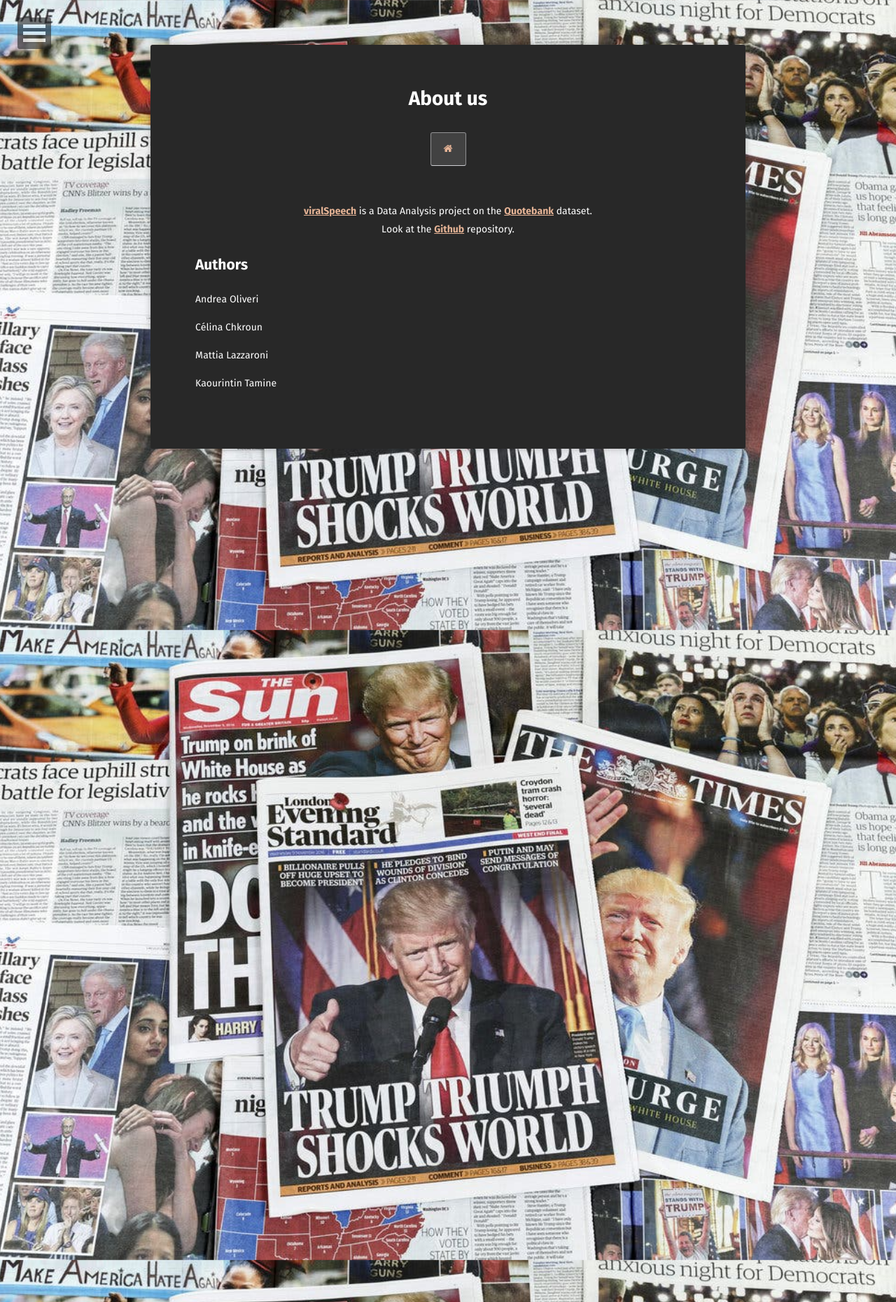
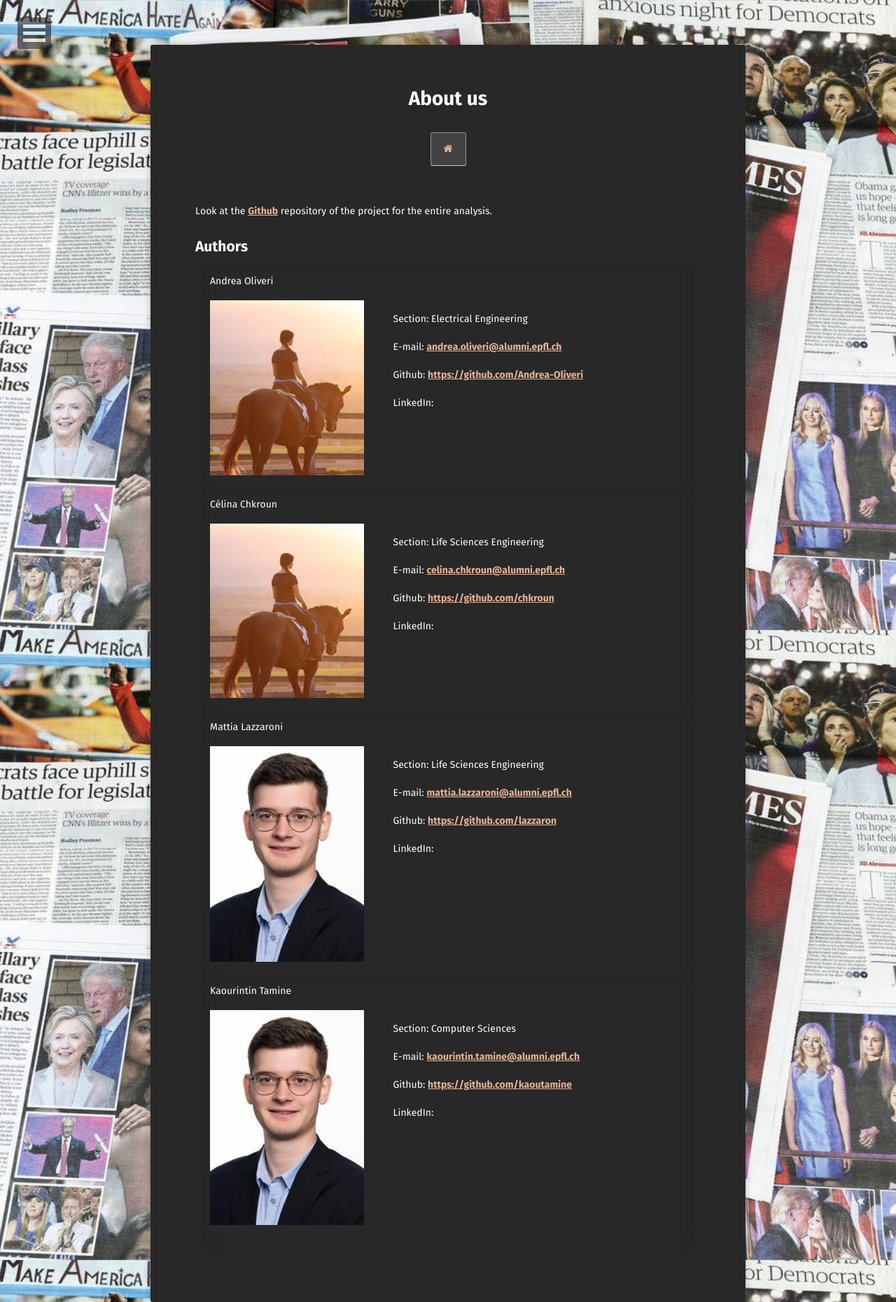
Before and after one commit to kaoutamine/viralSpeech, a Jekyll site: the page built from aboutus/index.md, in a window 1280 px wide. Shown: the whole page at 70% size. Built offline with Jekyll 4.4.1, drawn with Linux system fonts in a browser that asks for light colours; some web fonts are replaced.

Commit message:
about us

```diff
--- /dev/null
+++ b/_includes/profile.html
@@ -0,0 +1,61 @@
+<div class="container-profile">
+    <div class="container-profile">
+        <p>Andrea Oliveri</p>
+        <div class="profile">
+            <div class="profile">
+                <img src="../assets/img/aboutus/celina.jpg">
+            </div>
+            <div class="profile">
+                <p>Section: Electrical Engineering</p>
+                <p>E-mail: <a href="mailto:andrea.oliveri@alumni.epfl.ch"><b>andrea.oliveri@alumni.epfl.ch</b></a></p>
+                <p>Github: <a href="https://github.com/Andrea-Oliveri"><b>https://github.com/Andrea-Oliveri</b></a></p>
+                <p>LinkedIn: </p>
+            </div>
+        </div>
+    </div>
+
+    <div class="container-profile">
+        <p>Célina Chkroun</p>
+        <div class="profile">
+            <div class="profile">
+                <img src="../assets/img/aboutus/celina.jpg">
+            </div>
+            <div class="profile">
+                <p>Section: Life Sciences Engineering</p>
+                <p>E-mail: <a href="mailto:celina.chkroun@alumni.epfl.ch"><b>celina.chkroun@alumni.epfl.ch</b></a></p>
+                <p>Github: <a href="https://github.com/chkroun"><b>https://github.com/chkroun</b></a></p>
+                <p>LinkedIn: </p>
+            </div>
+        </div>
+    </div>
+
+    <div class="container-profile">
+        <p>Mattia Lazzaroni</p>
+        <div class="profile">
+            <div class="profile">
+                <img src="../assets/img/aboutus/mattia.jpg">
+            </div>
+            <div class="profile">
+                <p>Section: Life Sciences Engineering</p>
+                <p>E-mail: <a href="mailto:mattia.lazzaroni@alumni.epfl.ch"><b>mattia.lazzaroni@alumni.epfl.ch</b></a></p>
+                <p>Github: <a href="https://github.com/lazzaron"><b>https://github.com/lazzaron</b></a></p>
+                <p>LinkedIn: </p>
+            </div>
+        </div>
+    </div>
+
+    <div class="container-profile">
+        <p>Kaourintin Tamine</p>
+        <div class="profile">
+            <div class="profile">
+                <img src="../assets/img/aboutus/mattia.jpg">
+            </div>
+            <div class="profile">
+                <p>Section: Computer Sciences</p>
+                <p>E-mail: <a href="mailto:kaourintin.tamine@alumni.epfl.ch"><b>kaourintin.tamine@alumni.epfl.ch</b></a></p>
+                <p>Github: <a href="https://github.com/kaoutamine"><b>https://github.com/kaoutamine</b></a></p>
+                <p>LinkedIn: </p>
+            </div>
+        </div>
+    </div>
+</div>
--- a/_sass/elements.scss
+++ b/_sass/elements.scss
@@ -71,6 +71,17 @@
         color: $info;
       }
     }
+}
+
+.profile {
+    align-content: center;
+    display: inline-block;
+    vertical-align: top;
+    margin-right:1cm;
+}
+
+.profile img {
+    width: 220px;
 }
 
 .bottom-nav {
--- a/_sass/site.scss
+++ b/_sass/site.scss
@@ -91,13 +91,40 @@ body {
         width: 90%;
     }
 }
+
+.container-profile {
+    width: 48rem;
+    max-width: 680px;
+    padding-bottom: 15px;
+    margin-left: 0px;
+    margin-right: 0px;
+    @include center-block();
+    background-color: $color_shark;
+    color: $white;
+    z-index: 1;
+    border-radius: 0px;
+    box-shadow: 0 0 10px 0 rgba($color_shark,0.3);
+    @include transition(.5s);
+
+    @media #{$small} {
+        width: 100%;
+        box-shadow: none;
+    }
+
+    @media #{$medium} {
+        width: 90%;
+    }
+}
+
 .row {
     margin-top: 30px;
     text-align: center;
+
     .title {
         margin-top: 0;
         margin-bottom: 15px;
     }
+
     @media #{$small} {
         padding: 0 1em;
     }
--- a/_sass/typography.scss
+++ b/_sass/typography.scss
@@ -25,6 +25,12 @@
 		font-weight: bold;
 	}
 }
+
+p-profile {
+    display: inline-block;
+    vertical-align:top;
+}
+
 .post-title {
 	text-align: center;
 	font-weight: bold;
--- a/aboutus/index.md
+++ b/aboutus/index.md
@@ -5,15 +5,9 @@ date: 08-12-2021
 comments: false
 ---
 
-<center><a href="https://kaoutamine.github.io/viralSpeech/"><b>viralSpeech</b></a> is a Data Analysis project on the <a href="https://zenodo.org/record/4277311"><b>Quotebank</b></a> dataset.</center>
-<center>Look at the <a href="https://github.com/epfl-ada/ada-2021-project-cool-group-name"><b>Github</b></a> repository.</center>
+Look at the <a href="https://github.com/epfl-ada/ada-2021-project-cool-group-name"><b>Github</b></a> repository of the project for the entire analysis.
+
+## Authors
 
 
-## Authors
-Andrea Oliveri
-
-Célina Chkroun
-
-Mattia Lazzaroni
-
-Kaourintin Tamine
+{%include profile.html%}
```
Also changed, not shown: assets/img/aboutus/celina.jpg (added), assets/img/aboutus/linkedin_logo.svg (added), assets/img/aboutus/mattia.jpg (added). Lines whose indentation alone changed are shown as unchanged.
